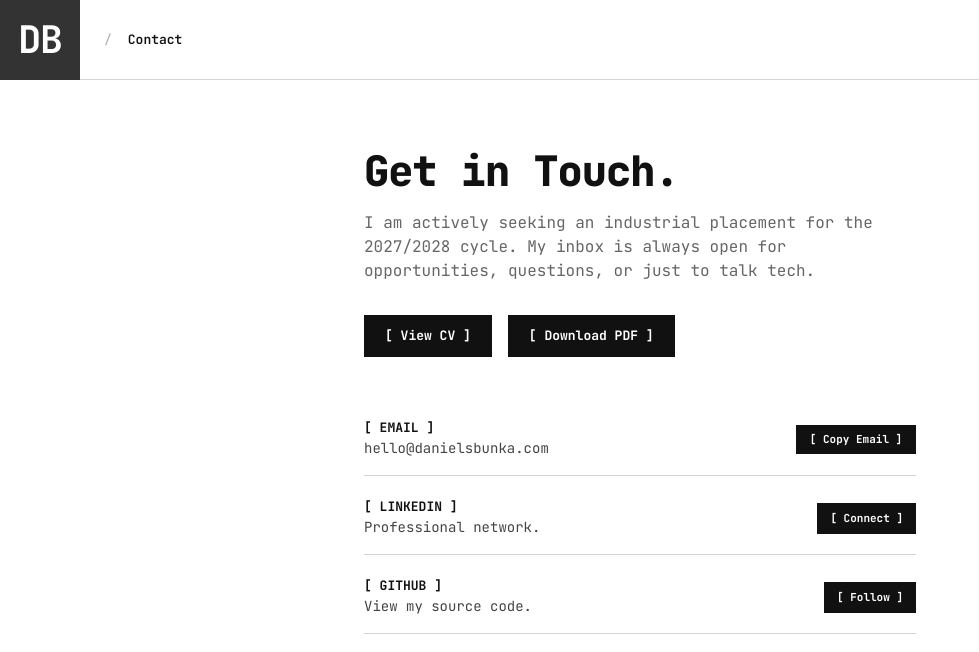
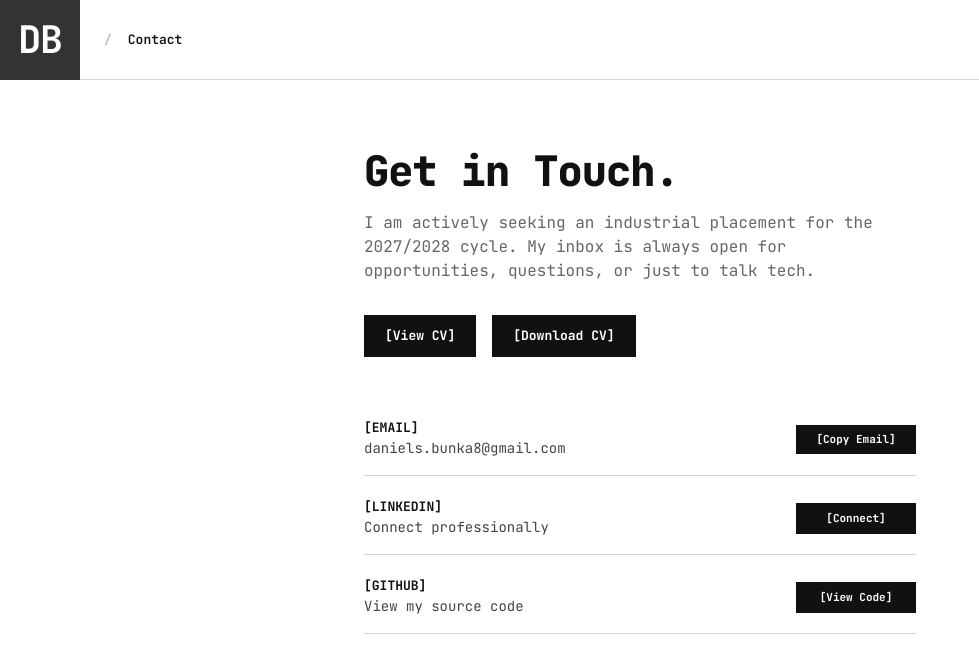
Before and after one commit to DanielsBunka/danielsbunka.com, a Next.js app: page /contact in a window 1280 px wide. Shown: the top 652 px of the page, without its empty margins (0-979 px from the left). Built offline with nearby package versions, Linux system fonts and the light colour scheme.

Commit message:
Completed and polished contact page

```diff
--- a/app/about/data.ts
+++ b/app/about/data.ts
@@ -70,6 +70,7 @@ export const LANGUAGE_STACK = [
     { skill: "Python", comfortable: true },
     { skill: "HTML / CSS", comfortable: true },
     { skill: "JavaScript", comfortable: true },
+    { skill: "TypeScript", comfortable: true },
     { skill: "Java", comfortable: false },
     { skill: "Visual Basic", comfortable: false },
     { skill: "SQL", comfortable: false }
--- a/app/contact/page.tsx
+++ b/app/contact/page.tsx
@@ -7,10 +7,10 @@ export default function ContactPage() {
     const [copied, setCopied] = useState(false);
 
     // --- CONTACT VARIABLES ---
-    const emailAddress = "hello@danielsbunka.com";
-    const linkedinUrl = "https://linkedin.com/in/daniels-bunka";
+    const emailAddress = "daniels.bunka8@gmail.com";
+    const linkedinUrl = "https://linkedin.com/in/daniels-bunka-0b132530a";
     const githubUrl = "https://github.com/DanielsBunka";
-    const cvFileName = "Daniels_Bunka_CV.pdf";
+    const cvFileName = "DanielsBunkaCV.pdf";
     // -------------------------
 
     const handleCopyEmail = () => {
@@ -30,78 +30,59 @@ export default function ContactPage() {
                 </div>
             </div>
 
-            <div className="content-container" style={{ maxWidth: "600px", padding: "60px 24px", margin: "0 auto" }}>
-
+            <div className="contact-container">
                 <h1 className="page-title">Get in Touch.</h1>
-                <p className="page-subtitle" style={{ fontSize: "16px", marginBottom: "32px" }}>
+                <p className="page-subtitle contact-subtitle">
                     I am actively seeking an industrial placement for the 2027/2028 cycle. My inbox is always open for opportunities, questions, or just to talk tech.
                 </p>
 
                 {/* CV ACTION BUTTONS */}
-                <div style={{ display: "flex", gap: "16px", marginBottom: "64px", flexWrap: "wrap" }}>
-                    <a href="/cv.pdf" target="_blank" rel="noopener noreferrer" className="terminal-link-btn" style={{ margin: 0, fontSize: "13px", padding: "10px 20px" }}>
-                        [ View CV ]
+                <div className="contact-action-row">
+                    <a href="/cv.pdf" target="_blank" rel="noopener noreferrer" className="terminal-link-btn large">
+                        [View CV]
                     </a>
-                    <a href="/cv.pdf" download={cvFileName} className="terminal-link-btn" style={{ margin: 0, fontSize: "13px", padding: "10px 20px" }}>
-                        [ Download PDF ]
+                    <a href="/cv.pdf" download={cvFileName} className="terminal-link-btn large">
+                        [Download CV]
                     </a>
                 </div>
 
                 {/* VERTICAL CONTACT LINKS */}
-                <div style={{ display: "flex", flexDirection: "column", gap: "24px" }}>
+                <div className="contact-links-col">
 
                     {/* Email Block (Click to Copy) */}
-                    <div style={{ display: "flex", justifyContent: "space-between", alignItems: "center", paddingBottom: "16px", borderBottom: "1px solid var(--border-medium)" }}>
+                    <div className="contact-block">
                         <div>
-                            <div className="section-heading-terminal" style={{ border: "none", margin: 0, padding: 0 }}>[ EMAIL ]</div>
-                            <div style={{ color: "var(--ink-charcoal)", fontSize: "14px", marginTop: "4px" }}>
+                            <div className="contact-block-heading">[EMAIL]</div>
+                            <div className="contact-block-desc">
                                 {emailAddress}
                             </div>
                         </div>
-                        <button
-                            onClick={handleCopyEmail}
-                            className="terminal-link-btn"
-                            style={{
-                                margin: 0,
-                                cursor: "pointer",
-                                fontFamily: "inherit",
-                                border: "none",
-                                width: "120px",
-                                display: "flex",
-                                justifyContent: "center",
-                                alignItems: "center",
-                                transition: "all 0.2s ease"
-                            }}
-                        >
-                            <span style={{
-                                display: "inline-block",
-                                transform: copied ? "scale(0.92)" : "scale(1)", /* Creates a tactile 'press down' effect */
-                                transition: "transform 0.15s ease" /* Fast, snappy, and perfectly sharp */
-                            }}>
-                                {copied ? "[ Copied! ]" : "[ Copy Email ]"}
+                        <button onClick={handleCopyEmail} className="terminal-link-btn copy-email-btn">
+                            <span className={`copy-email-text ${copied ? "pressed" : ""}`}>
+                                {copied ? "[Copied!]" : "[Copy Email]"}
                             </span>
                         </button>
                     </div>
 
                     {/* LinkedIn Block */}
-                    <div style={{ display: "flex", justifyContent: "space-between", alignItems: "center", paddingBottom: "16px", borderBottom: "1px solid var(--border-medium)" }}>
+                    <div className="contact-block">
                         <div>
-                            <div className="section-heading-terminal" style={{ border: "none", margin: 0, padding: 0 }}>[ LINKEDIN ]</div>
-                            <div style={{ color: "var(--ink-charcoal)", fontSize: "14px", marginTop: "4px" }}>Professional network.</div>
+                            <div className="contact-block-heading">[LINKEDIN]</div>
+                            <div className="contact-block-desc">Connect professionally</div>
                         </div>
-                        <a href={linkedinUrl} target="_blank" rel="noopener noreferrer" className="terminal-link-btn" style={{ margin: 0 }}>
-                            [ Connect ]
+                        <a href={linkedinUrl} target="_blank" rel="noopener noreferrer" className="terminal-link-btn no-margin">
+                            [Connect]
                         </a>
                     </div>
 
                     {/* GitHub Block */}
-                    <div style={{ display: "flex", justifyContent: "space-between", alignItems: "center", paddingBottom: "16px", borderBottom: "1px solid var(--border-medium)" }}>
+                    <div className="contact-block">
                         <div>
-                            <div className="section-heading-terminal" style={{ border: "none", margin: 0, padding: 0 }}>[ GITHUB ]</div>
-                            <div style={{ color: "var(--ink-charcoal)", fontSize: "14px", marginTop: "4px" }}>View my source code.</div>
+                            <div className="contact-block-heading">[GITHUB]</div>
+                            <div className="contact-block-desc">View my source code</div>
                         </div>
-                        <a href={githubUrl} target="_blank" rel="noopener noreferrer" className="terminal-link-btn" style={{ margin: 0 }}>
-                            [ Follow ]
+                        <a href={githubUrl} target="_blank" rel="noopener noreferrer" className="terminal-link-btn no-margin">
+                            [View Code]
                         </a>
                     </div>
 
--- a/app/globals.css
+++ b/app/globals.css
@@ -399,17 +399,33 @@ body {
 /* =========================================
    [ 8. PAGE: CONTACT ]
    ========================================= */
+/* Utilities */
+.terminal-link-btn.no-margin { margin-top: 0; }
+.terminal-link-btn.large { margin-top: 0; font-size: 13px; padding: 10px 20px; }
+
+/* Contact Layout */
 .contact-container { max-width: 600px; margin: 0 auto; padding: 60px 24px; }
-.contact-subtitle { margin-bottom: 32px; max-width: 600px; }
+.contact-subtitle { font-size: 16px; margin-bottom: 32px; max-width: 600px; }
 .contact-action-row { display: flex; gap: 16px; margin-bottom: 64px; flex-wrap: wrap; }
+
+/* Contact List */
 .contact-links-col { display: flex; flex-direction: column; gap: 24px; }
 .contact-block { display: flex; justify-content: space-between; align-items: center; padding-bottom: 16px; border-bottom: 1px solid var(--border-medium); }
 .contact-block-heading { font-family: var(--font-mono); font-size: 13px; font-weight: 700; text-transform: uppercase; margin: 0; padding: 0; border: none; line-height: 1; }
 .contact-block-desc { color: var(--ink-charcoal); font-size: 14px; margin-top: 4px; }
 
+/* Copy Email Button specific mechanics */
 .copy-email-btn { margin-top: 0; cursor: pointer; border: none; width: 120px; display: flex; justify-content: center; align-items: center; transition: all 0.2s ease; }
-.copy-email-text { display: inline-block; transition: transform 0.15s ease; }
+.copy-email-text { display: inline-block; transition: transform 0.3s ease; }
 .copy-email-text.pressed { transform: scale(0.92); }
+
+/* Lock all contact list buttons to the same size and center their text */
+.contact-block .terminal-link-btn {
+    width: 120px;
+    display: flex;
+    justify-content: center;
+    align-items: center;
+}
 
 /* =========================================
    [ 9. PAGE: 404 ERROR ]
```
